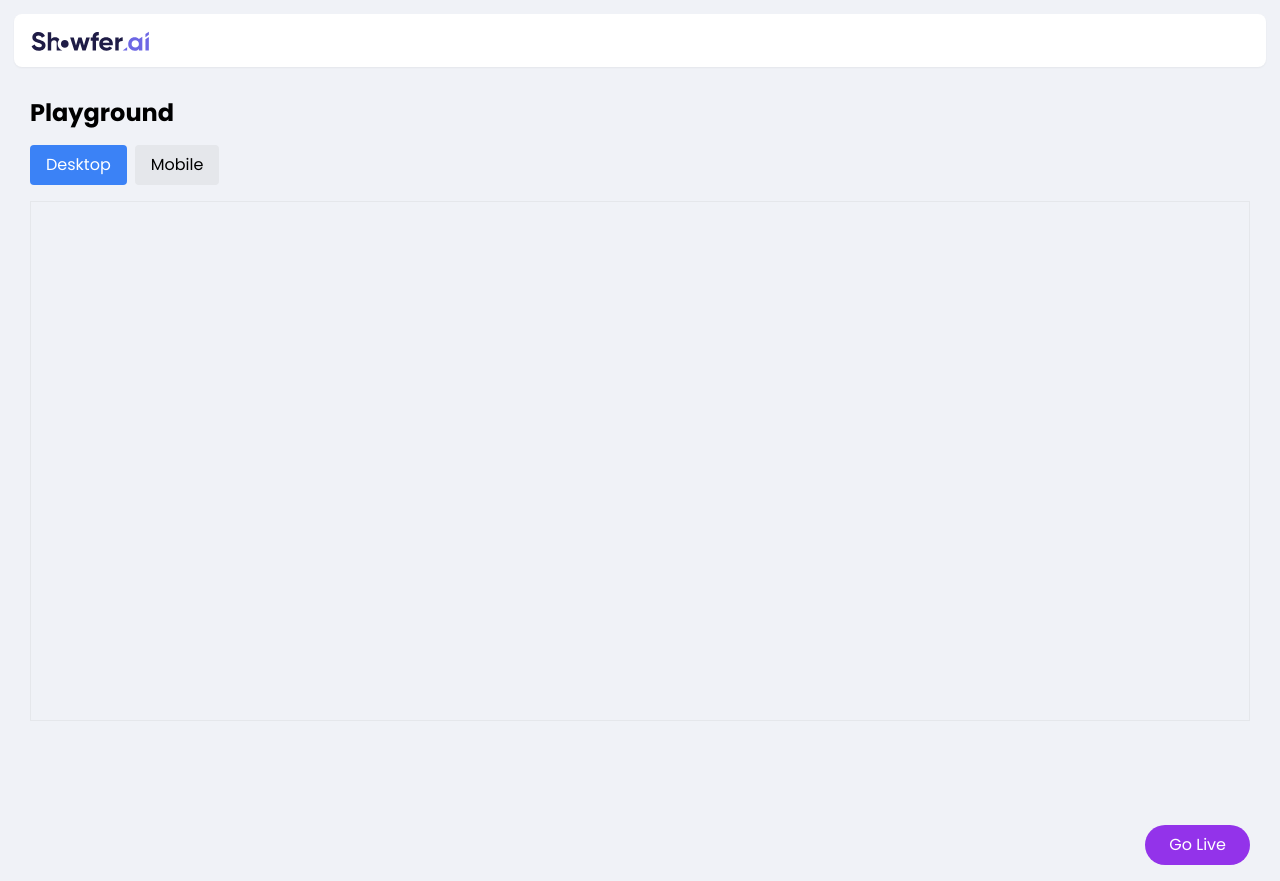
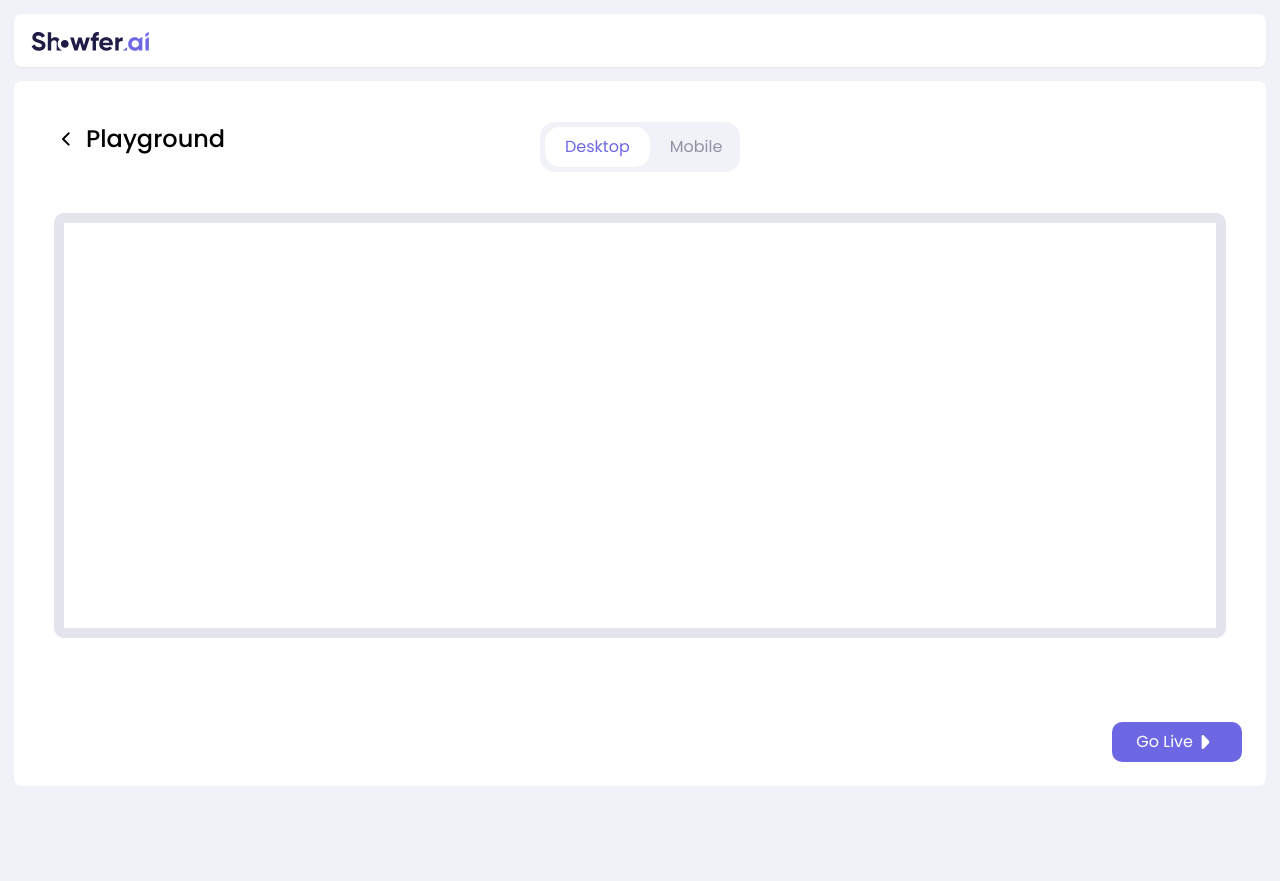
Before and after one commit to sourav-bz/showfer.ai, a Next.js app: page /onboarding/playground in a window 1280 px wide. After the commit the page ends 800 px from the top, so only its background shows below. Built offline with nearby package versions, Linux system fonts and the light colour scheme; no server answers.

Commit message:
playground UI created

```diff
--- a/src/app/(onboarding)/onboarding/playground/page.tsx
+++ b/src/app/(onboarding)/onboarding/playground/page.tsx
@@ -4,10 +4,11 @@ import { useState, useEffect } from "react";
 import axios from "axios";
 import Image from "next/image";
 import { useRouter } from "next/navigation";
+import Link from "next/link";
 
 export default function Playground() {
   const [content, setContent] = useState("");
-  const [view, setView] = useState("desktop");
+  const [view, setView] = useState("Desktop");
 
   const router = useRouter();
 
@@ -27,43 +28,70 @@ export default function Playground() {
   };
 
   return (
-    <div className="flex flex-col h-screen relative">
-      <div className="flex-1 p-4 overflow-hidden">
-        <h1 className="text-2xl font-bold mb-4">Playground</h1>
-        <div className="mb-4">
+    <div className="flex flex-col h-full bg-white rounded-lg">
+      <div className="p-[40px] flex flex-col w-full h-full">
+        <div className="flex items-center mb-[40px] relative">
+          <h1 className="text-[24px] font-medium mb-4 text-left flex items-center">
+            <Image
+              src="/icons/back.svg"
+              alt="Back"
+              width={24}
+              height={24}
+              className="mr-2 cursor-pointer"
+              onClick={() => router.back()}
+            />
+            Playground
+          </h1>
+
+          <div className="absolute left-1/2 top-1/2 transform -translate-x-1/2 -translate-y-1/2">
+            <div className="flex items-center w-[200px] bg-[#F0F2F7] rounded-[15px] p-[5px] h-[50px]">
+              {["Desktop", "Mobile"].map((tab) => (
+                <div key={tab} className="flex-1">
                   <button
-            className={`mr-2 px-4 py-2 rounded ${
-              view === "desktop" ? "bg-blue-500 text-white" : "bg-gray-200"
+                    className={`w-full py-[8px] px-[20px] rounded-[15px] ${
+                      view === tab
+                        ? "bg-white text-[#6D67E4]"
+                        : "text-[#8F93A5]"
                     }`}
-            onClick={() => setView("desktop")}
+                    onClick={() => setView(tab)}
                   >
-            Desktop
-          </button>
-          <button
-            className={`px-4 py-2 rounded ${
-              view === "mobile" ? "bg-blue-500 text-white" : "bg-gray-200"
-            }`}
-            onClick={() => setView("mobile")}
-          >
-            Mobile
+                    {tab}
                   </button>
                 </div>
+              ))}
+            </div>
+          </div>
+        </div>
+        <div className="flex justify-center items-center">
           <div
-          className={`border p-4 ${
-            view === "mobile" ? "max-w-sm" : "w-full"
-          } h-[calc(100vh-280px)] overflow-y-auto`}
+            className={`border-[10px] border-[#E3E4EC] rounded-[10px] p-4 ${
+              view === "Mobile" ? "w-[305px]" : "w-[1248px]"
+            } h-[calc(100vh-375px)] overflow-y-auto`}
           >
             <div dangerouslySetInnerHTML={{ __html: content }} />
           </div>
         </div>
-      <div className="absolute bottom-4 right-4">
-        <button
-          className="bg-purple-600 text-white px-6 py-2 rounded-full hover:bg-purple-700 transition-colors"
-          onClick={() => router.push("/onboarding/billing")}
+      </div>
+      <footer className="p-6 flex justify-end mt-auto">
+        <Link
+          href="/onboarding/billing"
+          className="bg-[#6D67E4] text-white px-6 py-2 rounded-[10px] flex items-center"
         >
           Go Live
-        </button>
-      </div>
+          <svg
+            xmlns="http://www.w3.org/2000/svg"
+            width="25"
+            height="24"
+            viewBox="0 0 25 24"
+            fill="none"
+          >
+            <path
+              d="M10.5198 5.32L13.7298 8.53L15.6998 10.49C16.5298 11.32 16.5298 12.67 15.6998 13.5L10.5198 18.68C9.83977 19.36 8.67977 18.87 8.67977 17.92V12.31V6.08C8.67977 5.12 9.83977 4.64 10.5198 5.32Z"
+              fill="white"
+            />
+          </svg>
+        </Link>
+      </footer>
     </div>
   );
 }
```
Lines whose indentation alone changed are shown as unchanged.
